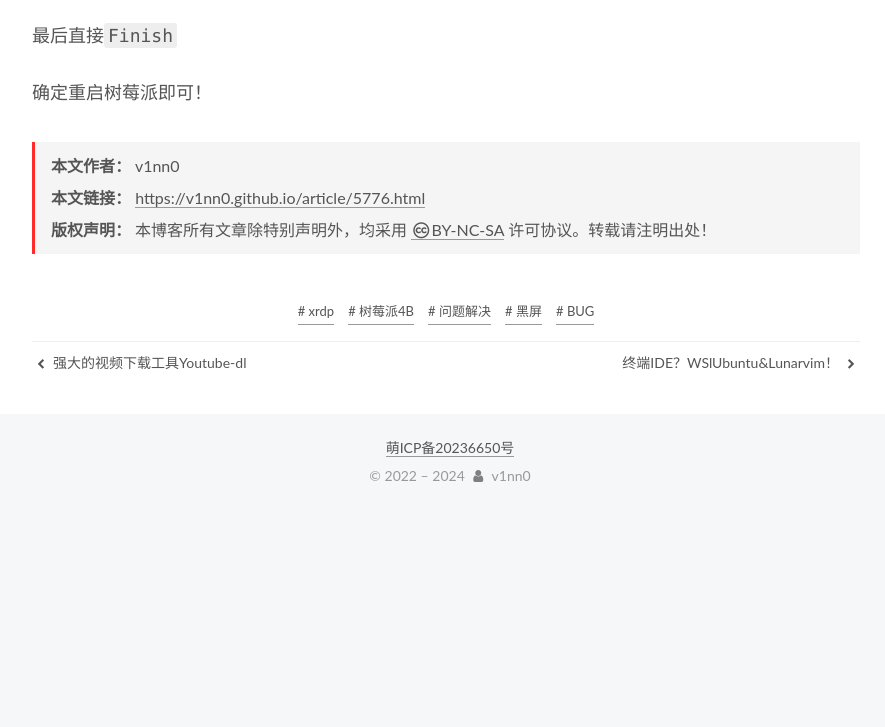
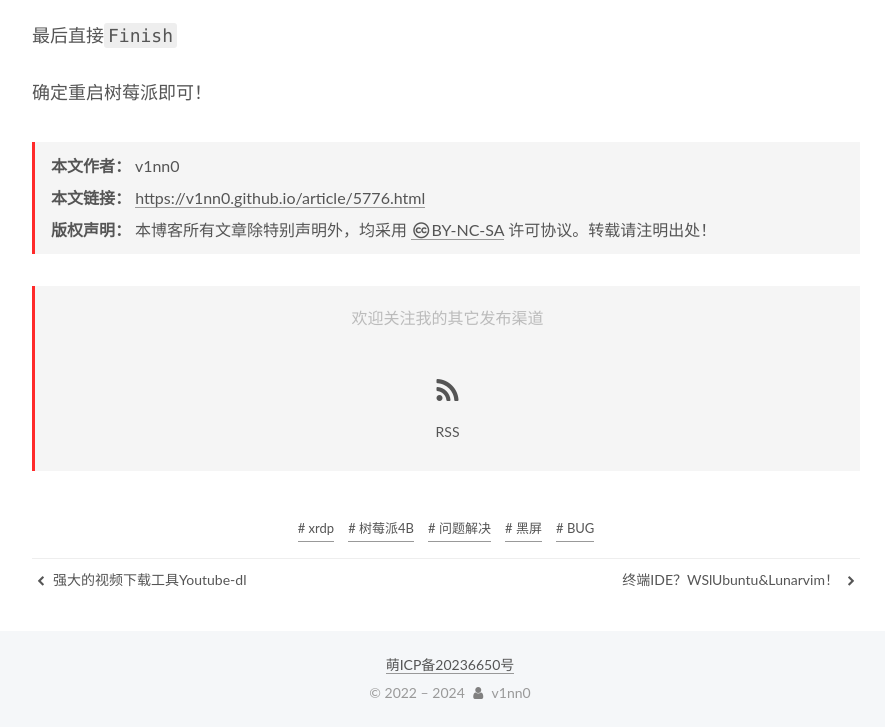
Before and after one commit to v1nn0/v1nn0.github.io, a plain HTML site: page article/5776.html in a window 1280 px wide. Shown: the part 1931-2658 px from the top of the page, without its empty margins (320-1205 px from the left). Before the commit the page ends 2441 px from the top, so only its background shows below. Drawn offline with Linux system fonts and the light colour scheme.

Commit message:
Site updated: 2024-02-14 16:25:29

```diff
--- a/article/5776.html
+++ b/article/5776.html
@@ -292,6 +292,25 @@
 </div>
 
 
+
+  <div class="followme">
+    <p>欢迎关注我的其它发布渠道</p>
+
+    <div class="social-list">
+
+        <div class="social-item">
+          <a target="_blank" class="social-link" href="/atom.xml">
+            <span class="icon">
+              <i class="fa fa-rss"></i>
+            </span>
+
+            <span class="label">RSS</span>
+          </a>
+        </div>
+    </div>
+  </div>
+
+
       <footer class="post-footer">
           <div class="post-tags">
               <a href="/tags/xrdp/" rel="tag"># xrdp</a>
--- a/css/main.css
+++ b/css/main.css
@@ -1244,7 +1244,7 @@ pre .javascript .function {
 }
 .links-of-author a::before,
 .links-of-author span.exturl::before {
-  background: #70f7ff;
+  background: #c1dbff;
   border-radius: 50%;
   content: ' ';
   display: inline-block;
@@ -2028,6 +2028,44 @@ pre .javascript .function {
   margin: 2em 0 0;
   padding: 0.5em 1em;
 }
+.followme {
+  align-items: center;
+  background: var(--card-bg-color);
+  border-left: 3px solid #ff2a2a;
+  color: #bbb;
+  margin: 2em 0 1em 0;
+  padding: 1em 1.5em;
+  display: flex;
+  flex-direction: column;
+  justify-content: center;
+}
+.followme .social-list {
+  align-items: center;
+  display: flex;
+  flex-wrap: wrap;
+}
+.followme .social-list .social-item {
+  margin: 0.5em 2em;
+}
+@media (max-width: 991px) {
+  .followme .social-list .social-item {
+    margin: 0.5em 0.75em;
+  }
+}
+.followme .social-list .social-link {
+  border: 0;
+  display: inline-block;
+  text-align: center;
+}
+.followme .social-list .social-link .icon {
+  font-size: 1.75em;
+  height: 1.75em;
+  width: 1.75em;
+}
+.followme .social-list .social-link .label {
+  display: block;
+  font-size: 14px;
+}
 .category-all-page .category-all-title {
   text-align: center;
 }
```
Also changed, not shown: article/16598.html (+19 -0 lines), article/43469.html (+19 -0 lines), article/47438.html (+19 -0 lines), article/50956.html (+19 -0 lines), article/59491.html (+19 -0 lines), article/59607.html (+19 -0 lines), article/6063.html (+19 -0 lines), article/89fcca78.html (+19 -0 lines), search.xml (+75 -75 lines).
